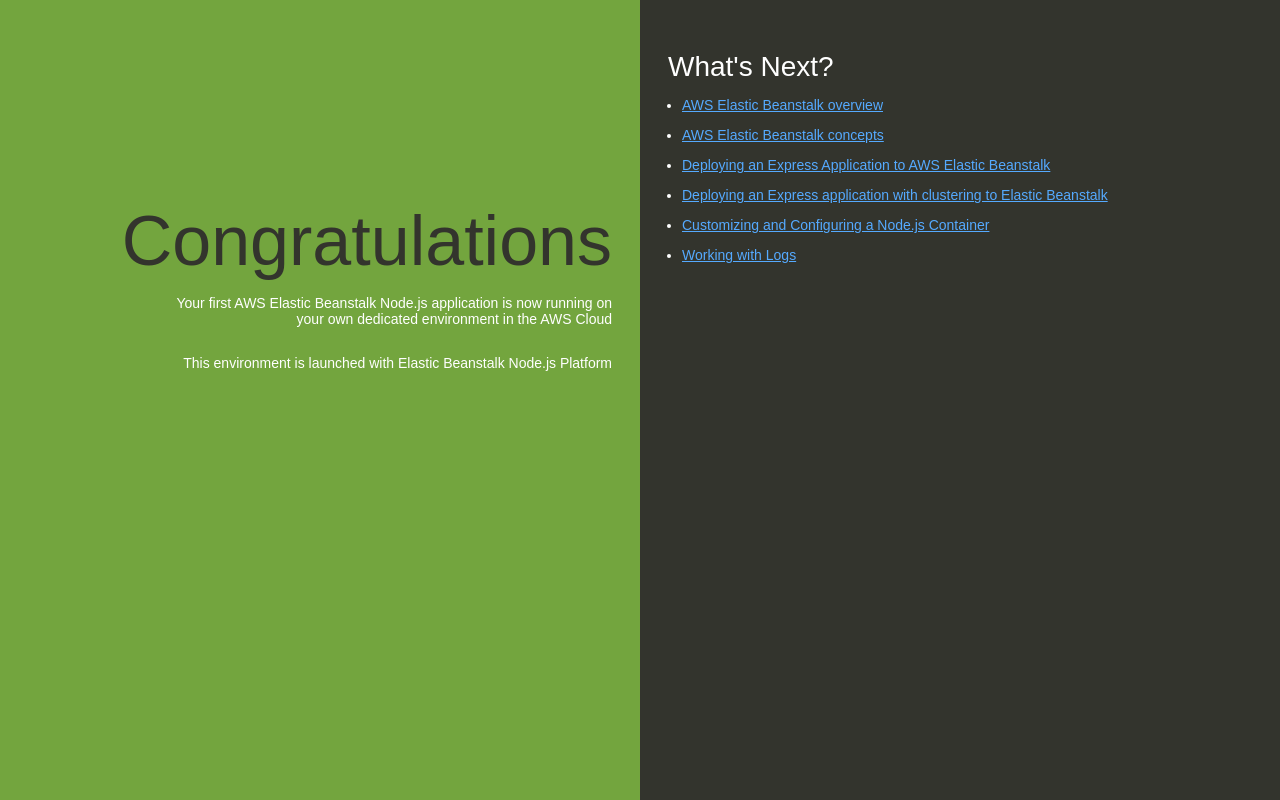
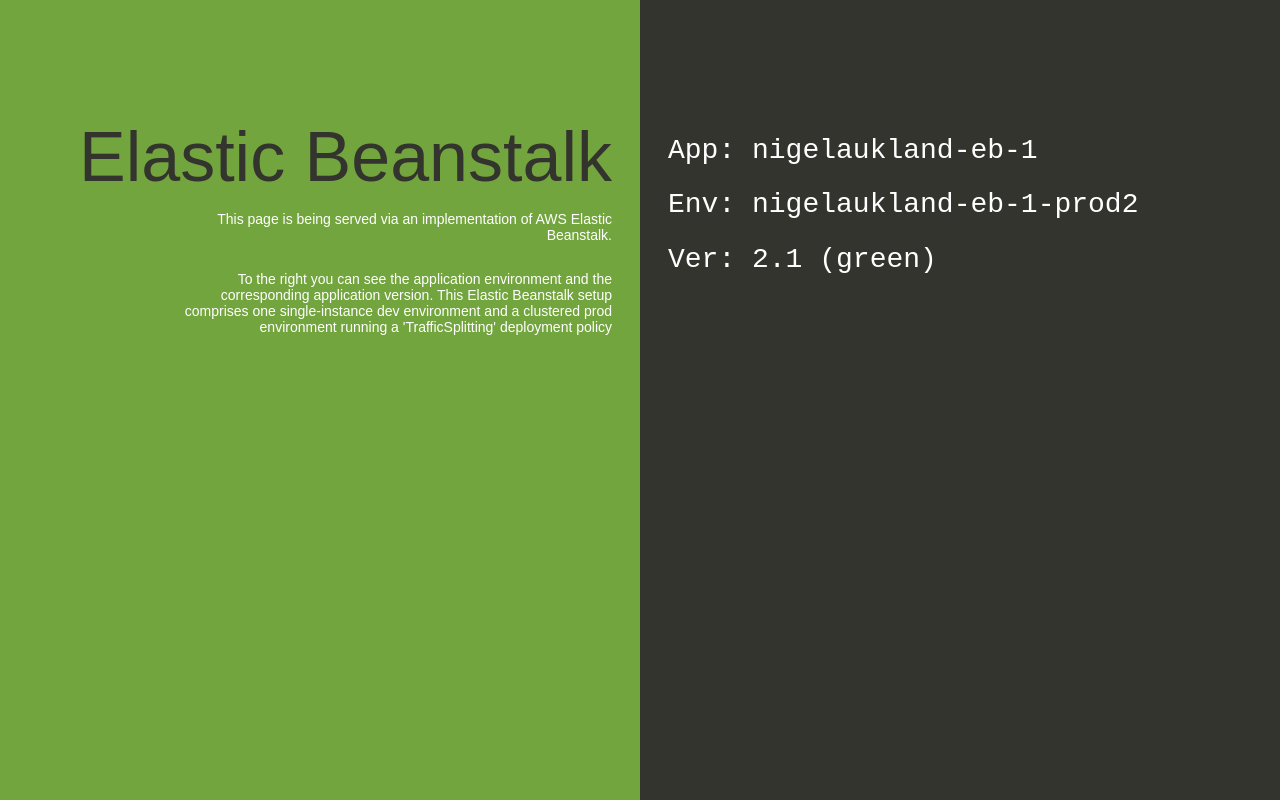
Before and after one commit to nigelaukland/aws-cda-elastic-beanstalk, a website: page index.html in a window 1280 px wide. Drawn offline with Linux system fonts and the light colour scheme.

Commit message:
Updated text and styling

```diff
--- a/index.html
+++ b/index.html
@@ -34,7 +34,7 @@
         left: 0px;
 
         text-align: right;
-        padding-top: 11em;
+        padding-top: 5em;
         background-color: #73A53E;
 
       }
@@ -48,6 +48,7 @@
         right: 0px;
         bottom: 0px;
         left: 50%;
+        padding-top: 8em;
 
         background-color: #33342D;
       }
@@ -62,6 +63,7 @@
         font-size: 200%;
         font-weight: normal;
         margin-bottom: 0em;
+        font-family: 'Courier New', Courier, monospace;
       }
       ul {
         padding-left: 1em;
@@ -74,20 +76,16 @@
   </head>
   <body>
     <div class="textColumn">
-      <h1>Congratulations</h1>
-      <p>Your first AWS Elastic Beanstalk Node.js application is now running on your own dedicated environment in the AWS Cloud</p>
-      <p>This environment is launched with Elastic Beanstalk Node.js Platform</p>
+      <h1>Elastic Beanstalk</h1>
+
+      <p>This page is being served via an implementation of AWS Elastic Beanstalk.</p>
+      <p>To the right you can see the application environment and the corresponding application version. This Elastic Beanstalk setup comprises one single-instance dev environment and a clustered prod environment running a 'TrafficSplitting' deployment policy</p>
+
     </div>
     <div class="linksColumn">
-      <h2>What's Next?</h2>
-      <ul>
-        <li><a href="https://docs.aws.amazon.com/elasticbeanstalk/latest/dg/Welcome.html">AWS Elastic Beanstalk overview</a></li>
-        <li><a href="https://docs.aws.amazon.com/elasticbeanstalk/latest/dg/concepts.html">AWS Elastic Beanstalk concepts</a></li>
-        <li><a href="https://docs.aws.amazon.com/elasticbeanstalk/latest/dg/create_deploy_nodejs_express.html">Deploying an Express Application to AWS Elastic Beanstalk</a></li>
-        <li><a href="https://docs.aws.amazon.com/elasticbeanstalk/latest/dg/nodejs-express-clustering.html">Deploying an Express application with clustering to Elastic Beanstalk</a></li>
-        <li><a href="https://docs.aws.amazon.com/elasticbeanstalk/latest/dg/create_deploy_nodejs.container.html">Customizing and Configuring a Node.js Container</a></li>
-        <li><a href="https://docs.aws.amazon.com/elasticbeanstalk/latest/dg/using-features.logging.html">Working with Logs</a></li>
-      </ul>
+        <h2>App: nigelaukland-eb-1</h2>
+        <h2>Env: nigelaukland-eb-1-prod2</h2>
+        <h2>Ver: 2.1 (green)</h2>
     </div>
   </body>
 </html>
```
